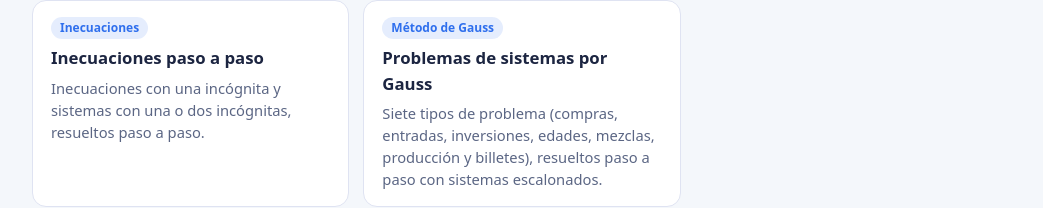
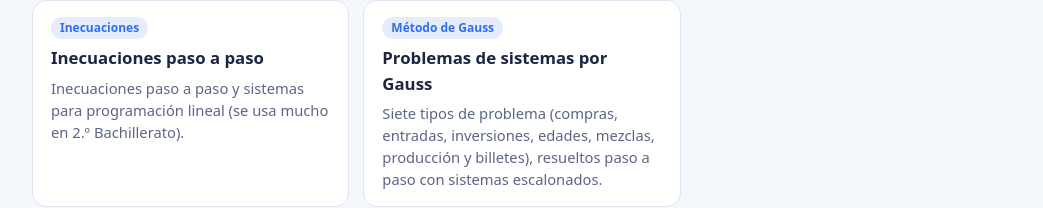
Before and after one commit to matespuerta/artefactos, a plain HTML site: page index.html in a window 1280 px wide. Shown: the part 1165-1373 px from the top of the page, without its empty margins (118-1161 px from the left). Drawn offline with Linux system fonts and the light colour scheme.

Commit message:
Cambia la descripción de Inecuaciones paso a paso
Co-Authored-By: Claude Sonnet 5.5 <noreply@anthropic.com>
Claude-Session: https://claude.ai/code/session_01BmcBmA1om1LbsUebvap2sT

```diff
--- a/index.html
+++ b/index.html
@@ -63,7 +63,7 @@ h1{padding-right:130px}
 
   <h2>1.º Bachillerato CCSS</h2>
   <div class="grid">
-    <a class="card" href="inecuaciones-paso-a-paso/"><span class="tag">Inecuaciones</span><b>Inecuaciones paso a paso</b><span>Inecuaciones con una incógnita y sistemas con una o dos incógnitas, resueltos paso a paso.</span></a>
+    <a class="card" href="inecuaciones-paso-a-paso/"><span class="tag">Inecuaciones</span><b>Inecuaciones paso a paso</b><span>Inecuaciones paso a paso y sistemas para programación lineal (se usa mucho en 2.º Bachillerato).</span></a>
     <a class="card" href="sistemas-gauss-problemas/"><span class="tag">Método de Gauss</span><b>Problemas de sistemas por Gauss</b><span>Siete tipos de problema (compras, entradas, inversiones, edades, mezclas, producción y billetes), resueltos paso a paso con sistemas escalonados.</span></a>
   </div>
 
```
